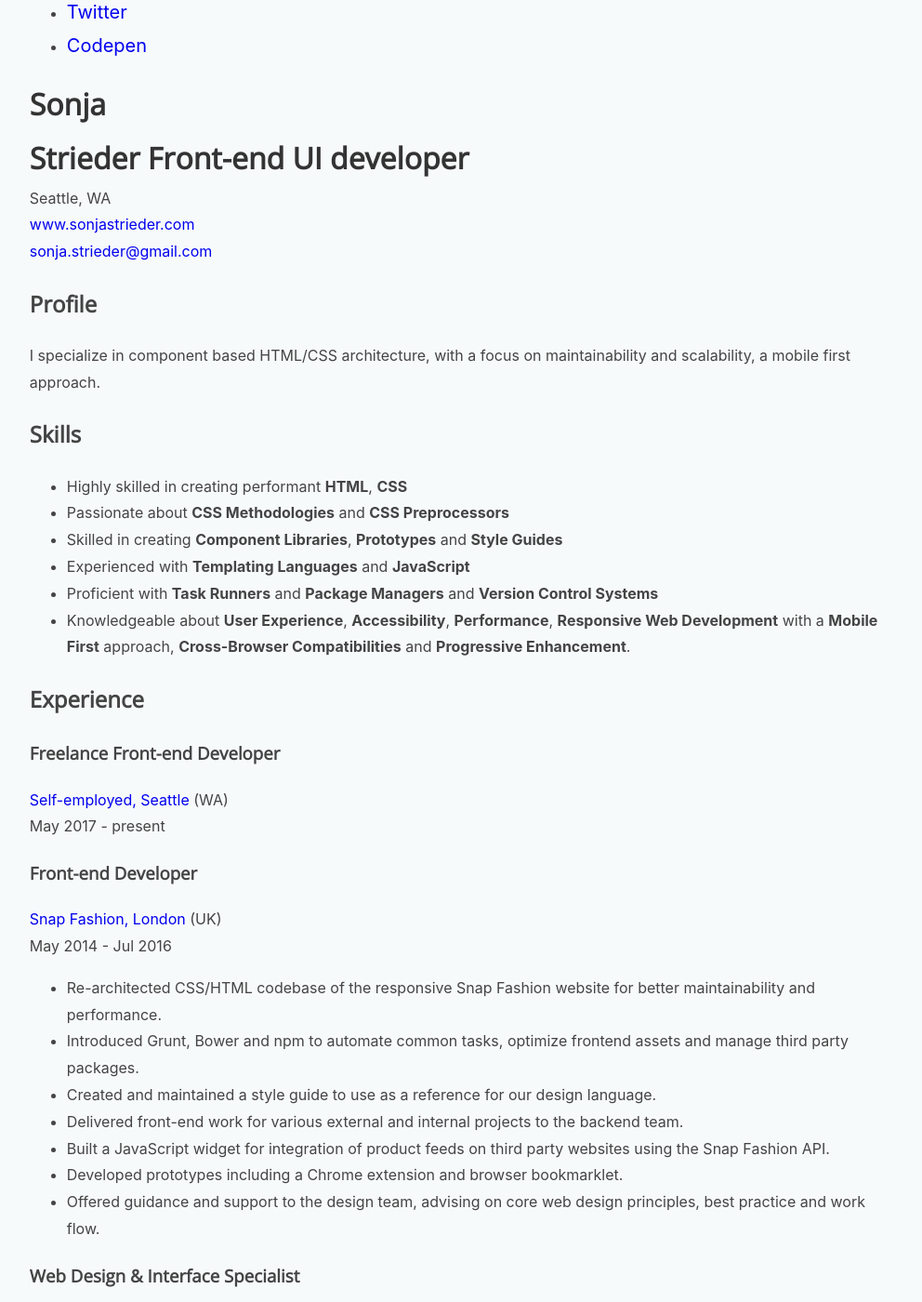
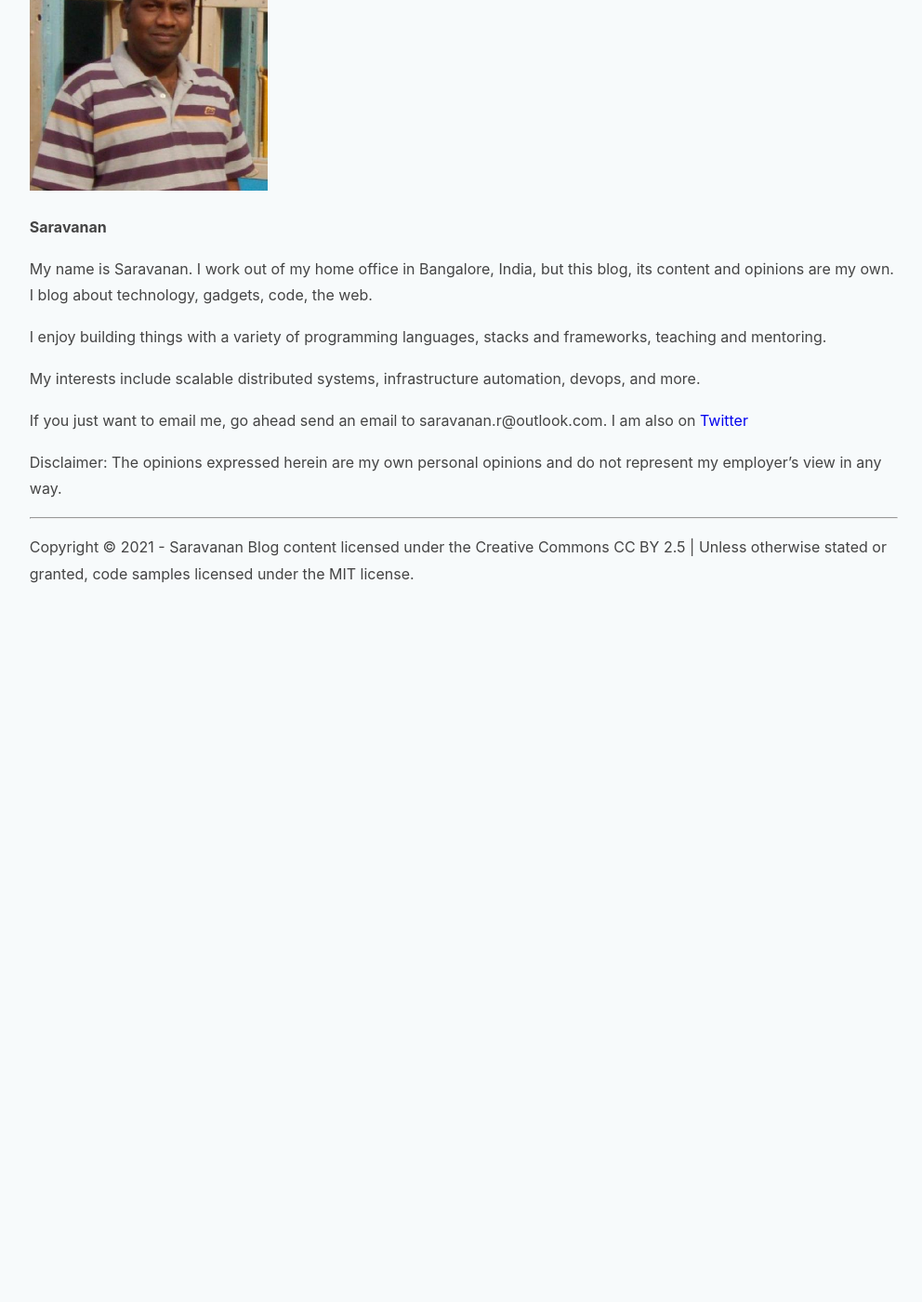
Before and after one commit to saravanaram/saravanaram.github.io, a Jekyll site: the page built from resume.html, in a window 1280 px wide and 1400 px high, scrolled down 323 px. Shown: the whole window at 93% size, without its empty margins (141-1133 px from the left). Built offline with Jekyll 4.4.1, drawn with Linux system fonts in a browser that asks for light colours; after the commit the page ends 1019 px from its top, so only the background shows below that; some of the changed text lies outside the part shown.

Commit message:
Update resume.html

```diff
--- a/resume.html
+++ b/resume.html
@@ -2,130 +2,19 @@
 layout: default
 permalink: resume.html
 ---
-<nav class="Navbar">
-  <div class="l-Wrapper l-Wrapper--reset@sm-down">
-    <ul class="u-pullRight u-hidden@xs-down">
-      <li>
-        <a class="Navbar-btn Navbar-btn--main" href="http://sonjastrieder.com/download/sonja-strieder-frontend-ui-developer.pdf" target="_blank">Download
-          <span>(pdf)</span>
-        </a>
-      </li>
-    </ul>
-    <ul>
-      <li><a href="https://www.linkedin.com/in/sonjastrieder" target="_blank">Linkedin</a></li>
-      <li><a href="https://twitter.com/sonjastrieder" target="_blank">Twitter</a></li>
-      <li><a href="https://codepen.io/sonjastrieder" target="_blank">Codepen</a></li>
-    </ul>
-  </div>
-</nav>
+      <h1 class="title">
+        About Me
+      </h1>
+        <img src="/assets/images/profile_photo.jpg" width="256" height="256" alt="Image">
+        <p>
+          <strong>Saravanan</strong>
+          <br>
+         <p>My name is Saravanan. I work out of my home office in Bangalore, India, but this blog, its content and opinions are my own. I blog about technology,
+               gadgets, code, the web.                </p>
+<p>I enjoy building things with a variety of programming languages, stacks and frameworks, teaching and mentoring.  </p>
 
-<article class="l-Wrapper">
+<p>My interests include scalable distributed systems, infrastructure automation, devops, and more. </p>
 
-  <div class="l-Header">
-    <div class="l-Header-col">
-      <a href="http://www.sonjastrieder.com" target="_blank">
-        <h1 class="Title">
-          <span class="u-shadow">
-            Sonja<br>
-            Strieder
-          </span>
-          <span class="Title-sub">Front-end UI developer</span>
-        </h1>
-      </a>
-    </div>
-    <div class="l-Header-col Contact">
-      <div>Seattle, WA</div>
-      <div><a class="u-link" href="http://sonjastrieder.com/" target="_blank">www.sonjastrieder.com</a></div>
-      <div><a class="u-link" href="mailto:sonja.strieder@gmail.com" target="_blank">sonja.strieder@gmail.com</a></div>
-    </div>
-  </div>
-
-  <section class="l-Section">
-    <h2 class="l-Section-title h3 u-hidden@sm-down">Profile</h2>
-    <div class="l-Section-content">
-      <p>I specialize in component based HTML/CSS architecture, with a focus on maintainability and scalability, a mobile first approach.</p>
-    </div>
-  </section>
-
-  <section class="l-Section">
-    <h2 class="l-Section-title h3">Skills</h2>
-    <div class="l-Section-content">
-      <ul>
-        <li>Highly skilled in creating performant <strong class="Tag">HTML</strong>, <strong class="Tag">CSS</strong></li>
-        <li>Passionate about <strong class="Tag">CSS Methodologies</strong> and <strong class="Tag">CSS Preprocessors</strong></li>
-        <li>Skilled in creating <strong class="Tag">Component Libraries</strong>, <strong class="Tag">Prototypes</strong> and <strong class="Tag">Style Guides</strong></li>
-        <li>Experienced with <strong class="Tag">Templating Languages</strong> and <strong class="Tag">JavaScript</strong></li>
-        <li>Proficient with <strong class="Tag">Task Runners</strong> and <strong class="Tag">Package Managers</strong> and <strong class="Tag">Version Control Systems</strong></li>
-        <li>Knowledgeable about <strong class="Tag">User Experience</strong>, <strong class="Tag">Accessibility</strong>, <strong class="Tag">Performance</strong>, <strong class="Tag">Responsive Web Development</strong> with a <strong class="Tag">Mobile First</strong>          approach, <strong class="Tag">Cross-Browser Compatibilities</strong> and <strong class="Tag">Progressive Enhancement</strong>.</li>
-      </ul>
-    </div>
-  </section>
-
-  <section class="l-Section">
-    <h2 class="l-Section-title h3">Experience</h2>
-    <div class="l-Section-content">
-      <h3>Freelance Front-end Developer</h3>
-      <a class="u-link" href="http://www.sonjastrieder.com/" target="_blank">Self-employed, Seattle</a> (WA)<br> May 2017 - present
-
-      <h3>Front-end Developer</h3>
-      <a class="u-link" href="https://www.snaptechnology.co.uk/" target="_blank">Snap Fashion, London</a> (UK)<br> May 2014 - Jul 2016
-      <ul>
-        <li>Re-architected CSS/HTML codebase of the responsive Snap Fashion website for better maintainability and performance.</li>
-        <li>Introduced Grunt, Bower and npm to automate common tasks, optimize frontend assets and manage third party packages.</li>
-        <li>Created and maintained a style guide to use as a reference for our design language.</li>
-        <li>Delivered front-end work for various external and internal projects to the backend team.</li>
-        <li>Built a JavaScript widget for integration of product feeds on third party websites using the Snap Fashion API.</li>
-        <li>Developed prototypes including a Chrome extension and browser bookmarklet.</li>
-        <li>Offered guidance and support to the design team, advising on core web design principles, best practice and work flow.
-        </li>
-      </ul>
-
-      <h3>Web Design & Interface Specialist</h3>
-      <a class="u-link" href="http://www.johnhenry.net/" target="_blank">JohnHenry, London</a> (UK)<br> Jun 2010 - May 2014
-      <ul>
-        <li>Working within a team of 16+ I’ve established myself as a front-end developer with a strong focus on web standards, semantics, accessibility and progressive enhancement (HTML/CSS).</li>
-        <li>Designed and/or built Wordpress themes as well as Shopify themes from scratch or customized them depending on the client’s needs.</li>
-        <li>Headed the design team and designed simple and clean user interfaces.
-        </li>
-      </ul>
-
-      <h3>Web Specialist</h3>
-      <a class="u-link" href="http://www.johnhenry.net/" target="_blank">JohnHenry, London</a> (UK)<br> Oct 2009 - Jun 2010
-      <ul>
-        <li>Designed client websites and features as well as customized social media channels to improve their online presence.</li>
-        <li>Content management, including image processing for the web.</li>
-        <li>Built HTML newsletters and managed the distribution through the in house newsletter management system.</li>
-        <li>Assisted the development team with HTML and CSS updates
-        </li>
-      </ul>
-    </div>
-  </section>
-
-  <section class="l-Section">
-    <h2 class="l-Section-title h3">Education</h2>
-    <div class="l-Section-content">
-      <h3>BSc, Media-technology and -design</h3>
-      <a class="u-link" href="https://www.fh-ooe.at/en/hagenberg-campus/" target="_blank">University of Applied Sciences Campus Hagenberg</a> (AUT)<br> 2006 - 2009
-      <p>A full-time degree programme that provides the technical expertise as well as the design and communication skills in areas including web (backend and frontend development), multimedia, 3D modelling, animation, audio & video production.</p>
-    </div>
-  </section>
-
-  <section class="l-Section u-hidden@print">
-    <h2 class="l-Section-title h3">Interests</h2>
-    <div class="l-Section-content">
-      <p>User Experience, Accessibility, Web Standards, Automatization, Technology, Simplicity, Snowboarding, Bouldering, Coffee, Food, Art, Music, Movies, Traveling, Cabins, Plants, Goats, Chickens</p>
-    </div>
-  </section>
-</article>
-
-<div class="l-Wrapper u-keyline">
-  <div class="l-Footer">
-    <div class="l-Footer-col">
-      <strong class="Tag">S. Strieder</strong>
-    </div>
-    <div class="l-Footer-col Contact">
-      <a href="http://sonjastrieder.com" target="_blank">sonjastrieder.com</a>
-      <a href="mailto:sonja.strieder@gmail.com" target="_blank">sonja.strieder@gmail.com</a>
-    </div>
-  </div>
-</div>
+If you just want to email me, go ahead send an email to <email>saravanan.r@outlook.com</email>. I am also on <a href='//twitter.com/saravanaram'>Twitter</a></p>
+<p>Disclaimer: The opinions expressed herein are my own personal opinions and do not represent my employer’s view in any way.
+</p>
```
